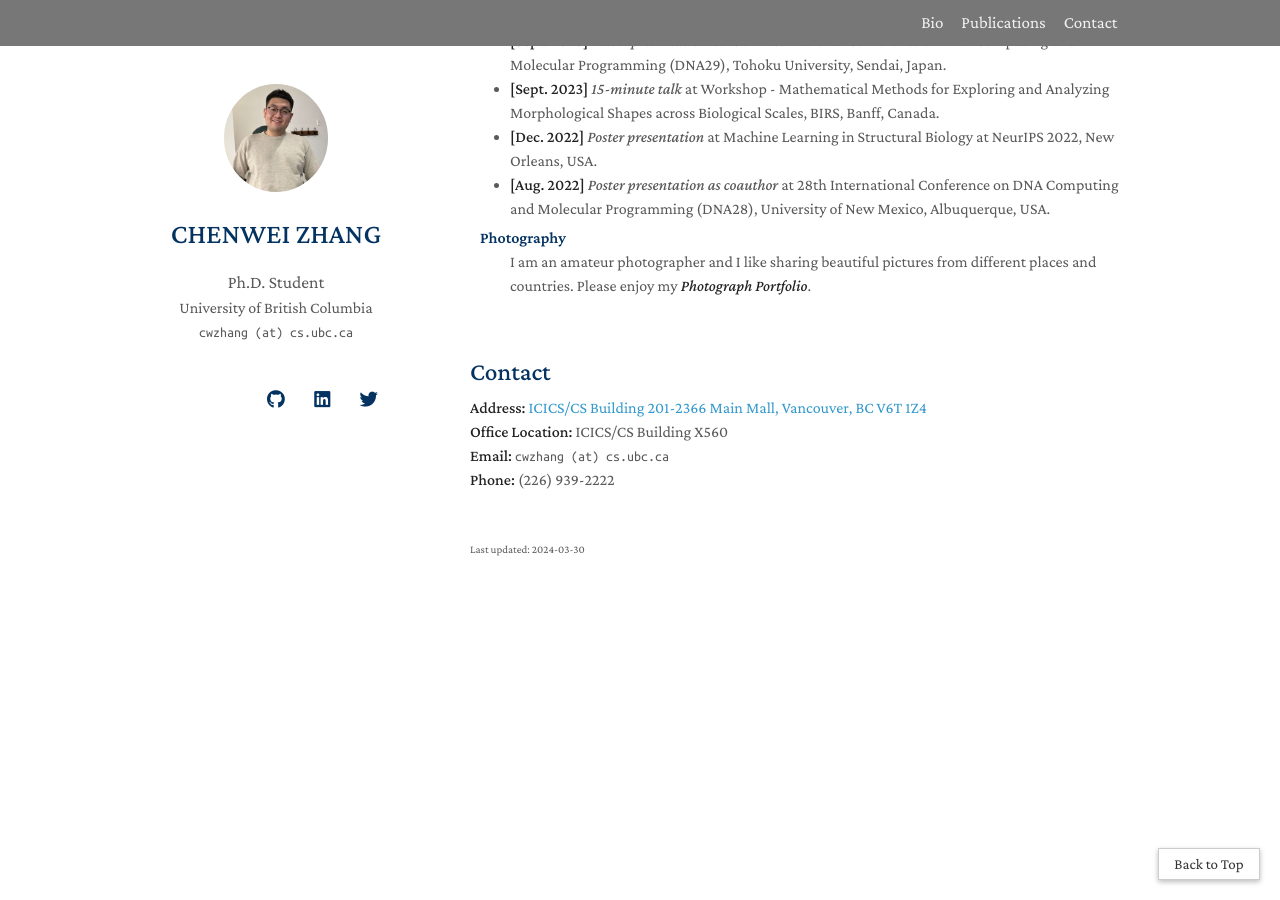
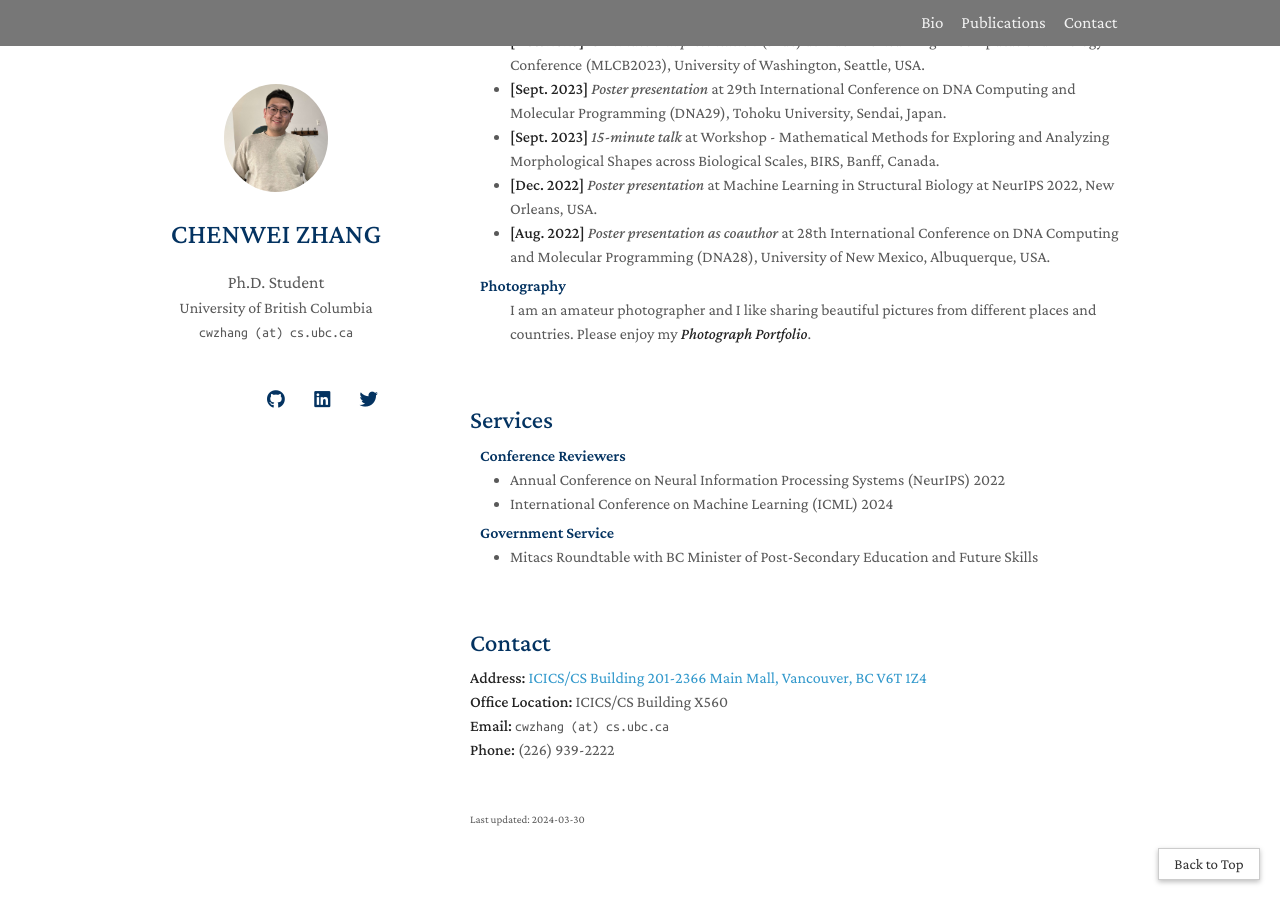
Before and after one commit to chenwei-zhang/chenwei-zhang.github.io, a Jekyll site: the page built from index.md, in a window 1280 px wide and 900 px high, scrolled down 3370 px. Built offline with Jekyll 4.4.1, drawn with Linux system fonts in a browser that asks for light colours; nearby versions of some CDN libraries; a style sheet for code colours, icons or effects is not loaded; our own code applies the rules of GitHub Pages for plain Markdown files; some of the changed text lies outside the part shown.

Commit message:
regular update

```diff
--- a/_includes/news.md
+++ b/_includes/news.md
@@ -2,6 +2,7 @@
 
 - **[📌Pinned📌]** I made a [paper list](https://github.com/chenwei-zhang/Papers-atomic-model-building-in-CryoEM-maps) that collects different SOTA ML, DL or other advanced computational approaches for protein atomic model building.
 - **[📌Pinned📌]** I made a [python package](https://anaconda.org/ChenweiZhang/fast_dijkstra) to find a specified number of shortest paths (top K) in a weighted graph by Dijkstra's algorithm.
+- **[Mar. 2024]** 🗣️ I represented the Amgen Interns to attend the [Mitacs Roundtable Discussion with new BC Minister of Post-Secondary Education and Future Skills, Lisa Beare.](https://twitter.com/MitacsCanada/status/1772987032375054508).
 - **[Dec. 2023]** 🗣️ I will give a poster presentation at [Machine Learning in Structural Biology (MLSB)](https://www.mlsb.io/) workshop at [NeurIPS 2023](https://nips.cc/) conference in New Orleans, US.
 - **[Nov. 2023]** 🗣️ I will give an oral presentation at [Machine Learning in Computational Biology](https://sites.google.com/cs.washington.edu/mlcb2023/) (MLSB 2023) conference in Seattle, US.
 - **[Nov. 2023]** 🎉 Our [paper](https://arxiv.org/abs/2311.03411) on visualizing hybridization trajectories with biophysics-informed deep graph embeddings is accepted to MLCB 2023, PMLR, selected as an oral presentation.
--- /dev/null
+++ b/_includes/services.md
@@ -0,0 +1,17 @@
+<h1 id="services"></h1>
+
+<h2 style="margin: 60px 0px 10px;">Services</h2>
+
+
+<h4 style="margin:0 10px 0;">Conference Reviewers</h4>
+
+<ul style="margin:0 0 5px;">
+  <li><a href="https://neurips.cc/Conferences/2023"><autocolor>Annual Conference on Neural Information Processing Systems (NeurIPS) 2022</autocolor></a></li>
+  <li><a href="https://icml.cc/Conferences/2022"><autocolor>International Conference on Machine Learning (ICML) 2024</autocolor></a></li>
+</ul>
+
+
+<h4 style="margin:0 10px 0;">Government Service</h4>
+<ul style="margin:0 0 5px;">
+  <li><a href="https://twitter.com/MitacsCanada/status/1772987032375054508"><autocolor>Mitacs Roundtable with BC Minister of Post-Secondary Education and Future Skills</autocolor></a></li>
+</ul>
--- a/index.md
+++ b/index.md
@@ -22,4 +22,6 @@ I am Chenwei Zhang (<span style="font-family: 'Font Name', Kai; font-size: 100%;
 
 {% include_relative _includes/activity.md %}
 
+{% include_relative _includes/services.md %}
+
 {% include_relative _includes/contact.md %}
```
